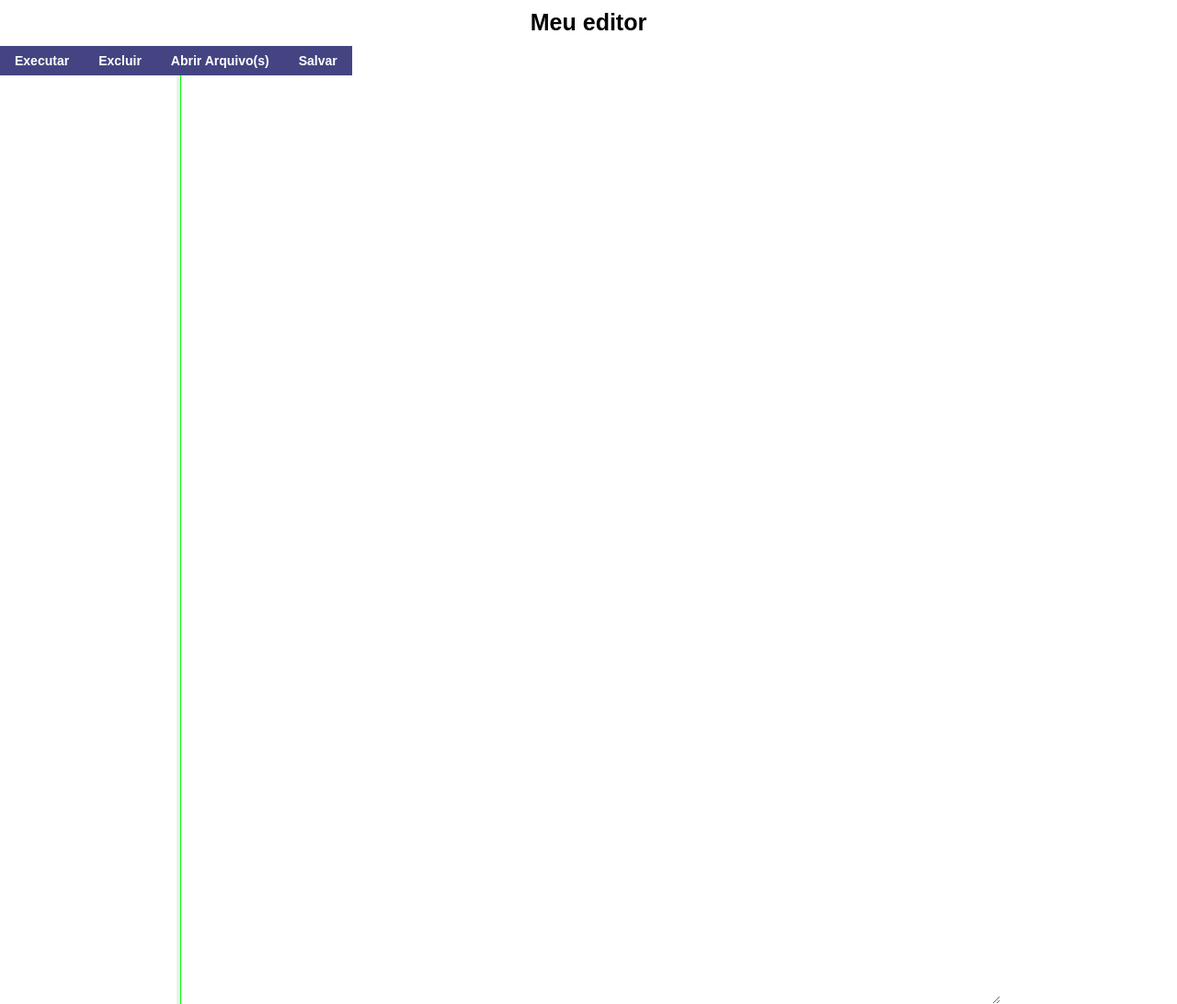
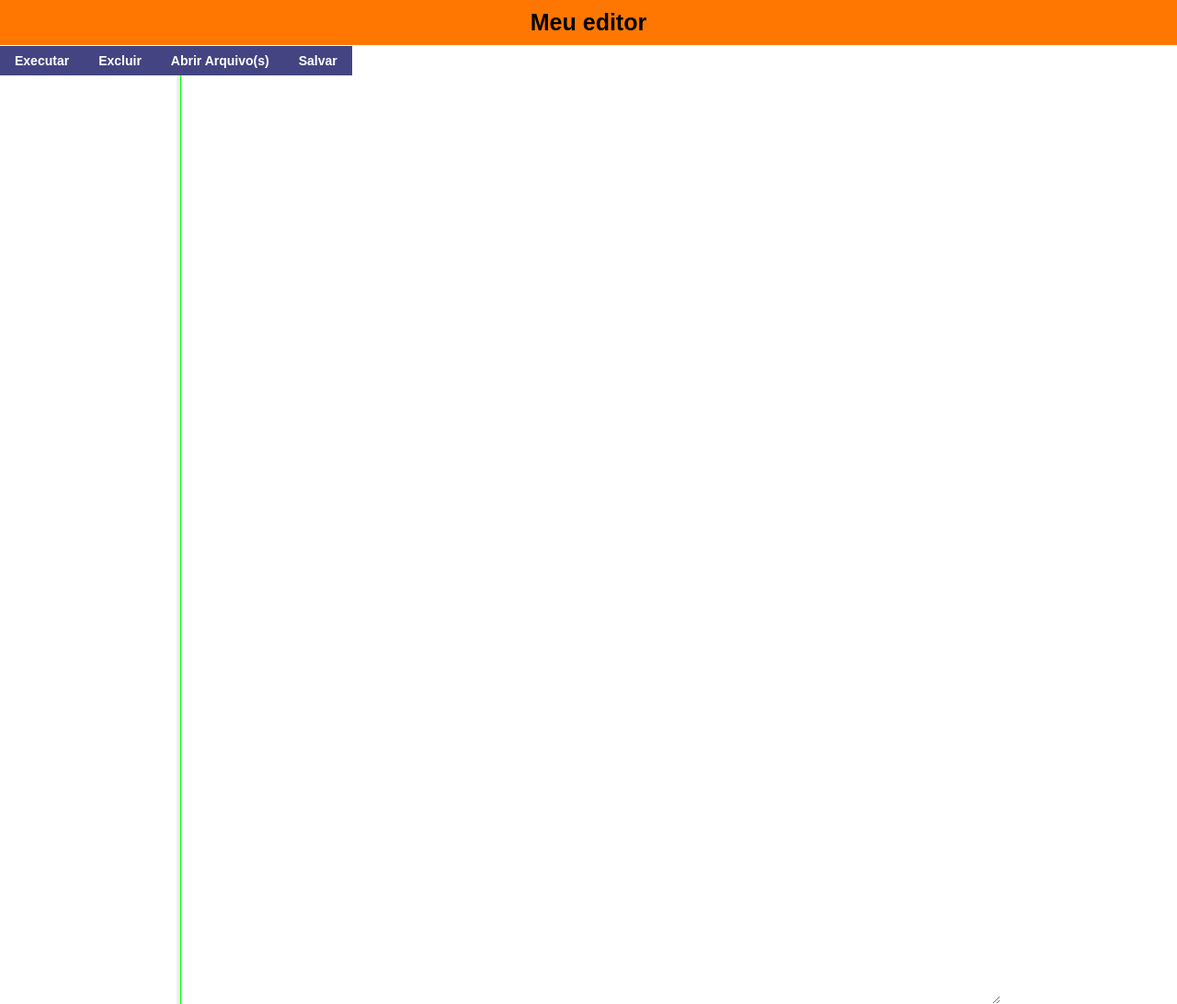
Before and after one commit to Cabuloso21/meu-editor, a plain HTML site: page index.html in a window 1280 px wide. Shown: the whole page at 92% size. Drawn offline with Linux system fonts and the light colour scheme.

Commit message:
Update index.html

```diff
--- a/index.html
+++ b/index.html
@@ -12,7 +12,7 @@
 
     .logo {
       color: Black;
-      background: white;
+     background: #FF7700;
       padding: 10px;
       font-size: 25px;
       font-weight: bold;
```
